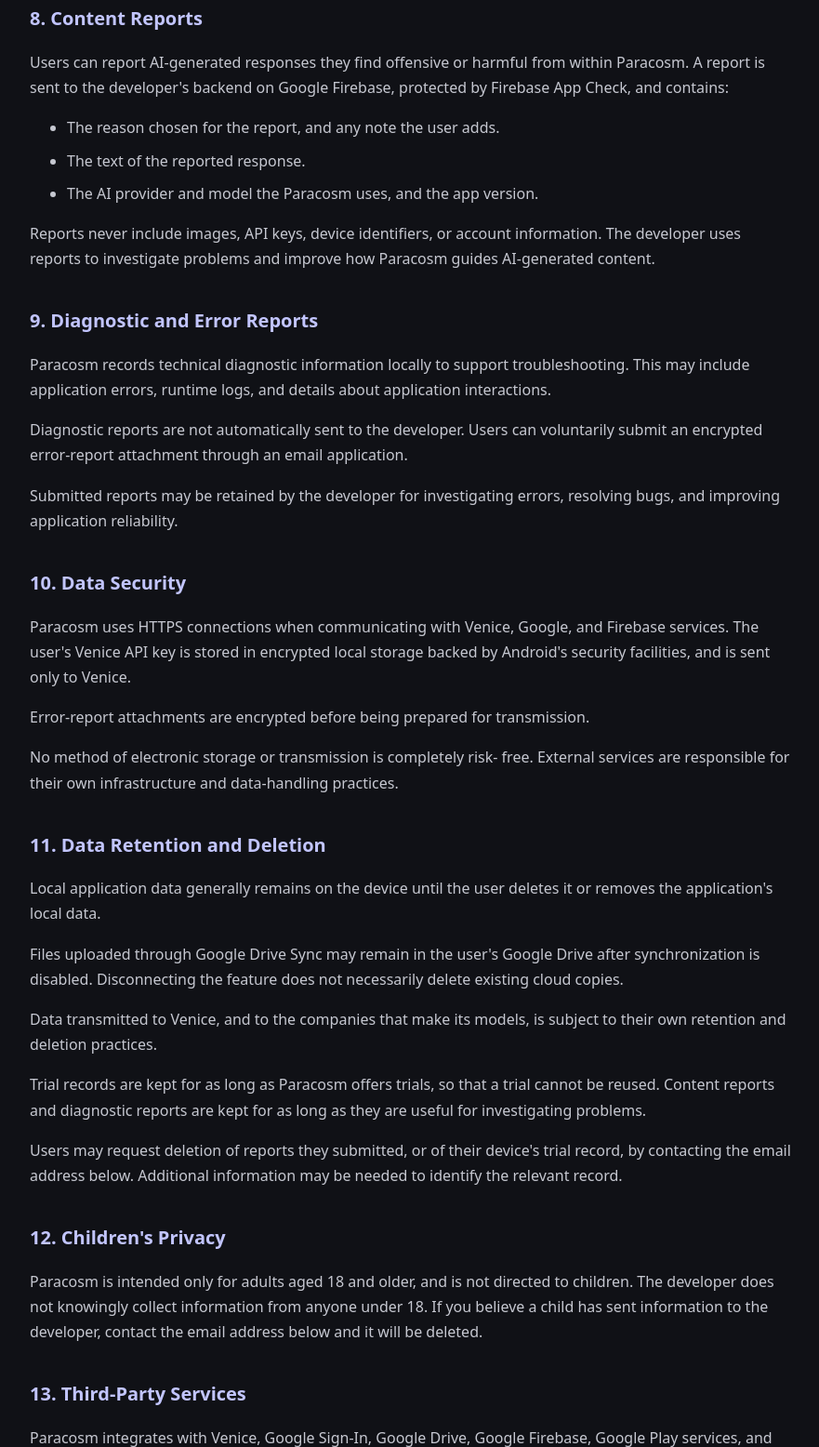
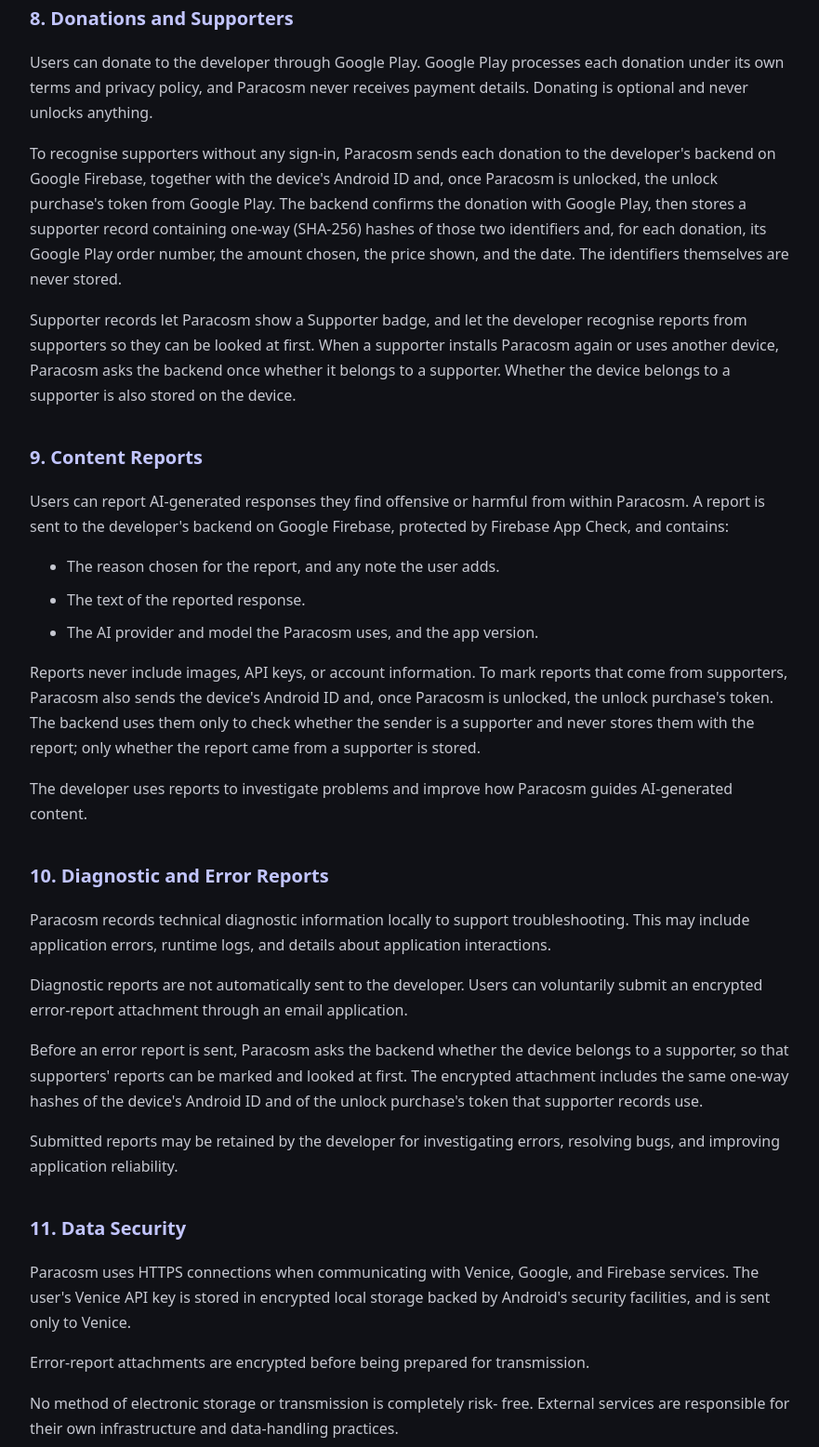
Before and after one commit to roteck-anomaly/paracosm-privacy-policy, a plain HTML site: page index.html in a window 1280 px wide. Shown: the part 2996-4552 px from the top of the page at 93% size, without its empty margins (198-1079 px from the left). Drawn offline with Linux system fonts and the light colour scheme.

Commit message:
Add donations and supporters to the privacy policy
Co-Authored-By: Claude Opus 5.5 <noreply@anthropic.com>

```diff
--- a/index.html
+++ b/index.html
@@ -221,7 +221,35 @@
         </section>
 
         <section>
-            <h2>8. Content Reports</h2>
+            <h2>8. Donations and Supporters</h2>
+            <p>
+                Users can donate to the developer through Google Play. Google Play
+                processes each donation under its own terms and privacy policy, and
+                Paracosm never receives payment details. Donating is optional and
+                never unlocks anything.
+            </p>
+            <p>
+                To recognise supporters without any sign-in, Paracosm sends each
+                donation to the developer's backend on Google Firebase, together with
+                the device's Android ID and, once Paracosm is unlocked, the unlock
+                purchase's token from Google Play. The backend confirms the donation
+                with Google Play, then stores a supporter record containing one-way
+                (SHA-256) hashes of those two identifiers and, for each donation, its
+                Google Play order number, the amount chosen, the price shown, and the
+                date. The identifiers themselves are never stored.
+            </p>
+            <p>
+                Supporter records let Paracosm show a Supporter badge, and let the
+                developer recognise reports from supporters so they can be looked at
+                first. When a supporter installs Paracosm again or uses another
+                device, Paracosm asks the backend once whether it belongs to a
+                supporter. Whether the device belongs to a supporter is also stored on
+                the device.
+            </p>
+        </section>
+
+        <section>
+            <h2>9. Content Reports</h2>
             <p>
                 Users can report AI-generated responses they find offensive or
                 harmful from within Paracosm. A report is sent to the developer's
@@ -234,14 +262,21 @@
                 <li>The AI provider and model the Paracosm uses, and the app version.</li>
             </ul>
             <p>
-                Reports never include images, API keys, device identifiers, or
-                account information. The developer uses reports to investigate
-                problems and improve how Paracosm guides AI-generated content.
+                Reports never include images, API keys, or account information. To
+                mark reports that come from supporters, Paracosm also sends the
+                device's Android ID and, once Paracosm is unlocked, the unlock
+                purchase's token. The backend uses them only to check whether the
+                sender is a supporter and never stores them with the report; only
+                whether the report came from a supporter is stored.
+            </p>
+            <p>
+                The developer uses reports to investigate problems and improve how
+                Paracosm guides AI-generated content.
             </p>
         </section>
 
         <section>
-            <h2>9. Diagnostic and Error Reports</h2>
+            <h2>10. Diagnostic and Error Reports</h2>
             <p>
                 Paracosm records technical diagnostic information locally to
                 support troubleshooting. This may include application errors,
@@ -253,13 +288,20 @@
                 through an email application.
             </p>
             <p>
+                Before an error report is sent, Paracosm asks the backend whether the
+                device belongs to a supporter, so that supporters' reports can be
+                marked and looked at first. The encrypted attachment includes the same
+                one-way hashes of the device's Android ID and of the unlock purchase's
+                token that supporter records use.
+            </p>
+            <p>
                 Submitted reports may be retained by the developer for investigating
                 errors, resolving bugs, and improving application reliability.
             </p>
         </section>
 
         <section>
-            <h2>10. Data Security</h2>
+            <h2>11. Data Security</h2>
             <p>
                 Paracosm uses HTTPS connections when communicating with Venice,
                 Google, and Firebase services. The user's Venice API key is stored in
@@ -278,7 +320,7 @@
         </section>
 
         <section>
-            <h2>11. Data Retention and Deletion</h2>
+            <h2>12. Data Retention and Deletion</h2>
             <p>
                 Local application data generally remains on the device until
                 the user deletes it or removes the application's local data.
@@ -295,20 +337,21 @@
             </p>
             <p>
                 Trial records are kept for as long as Paracosm offers trials, so
-                that a trial cannot be reused. Content reports and diagnostic
+                that a trial cannot be reused. Supporter records are kept for as
+                long as Paracosm recognises supporters. Content reports and diagnostic
                 reports are kept for as long as they are useful for investigating
                 problems.
             </p>
             <p>
-                Users may request deletion of reports they submitted, or of their
-                device's trial record, by contacting the email address below.
+                Users may request deletion of reports they submitted, of their
+                device's trial record, or of their supporter record, by contacting the email address below.
                 Additional information may be needed to identify the relevant
                 record.
             </p>
         </section>
 
         <section>
-            <h2>12. Children's Privacy</h2>
+            <h2>13. Children's Privacy</h2>
             <p>
                 Paracosm is intended only for adults aged 18 and older, and is not
                 directed to children. The developer does not knowingly collect
@@ -319,7 +362,7 @@
         </section>
 
         <section>
-            <h2>13. Third-Party Services</h2>
+            <h2>14. Third-Party Services</h2>
             <p>
                 Paracosm integrates with Venice, Google Sign-In, Google Drive, Google
                 Firebase, Google Play services, and Google Play Billing. Through
@@ -336,7 +379,7 @@
         </section>
 
         <section>
-            <h2>14. Changes to This Policy</h2>
+            <h2>15. Changes to This Policy</h2>
             <p>
                 This Privacy Policy may be updated when Paracosm introduces
                 new features, integrations, or data-handling practices.
@@ -345,7 +388,7 @@
         </section>
 
         <section>
-            <h2>15. Contact</h2>
+            <h2>16. Contact</h2>
             <p>
                 For questions about privacy, data handling, or deletion requests,
                 contact the developer at:
```
